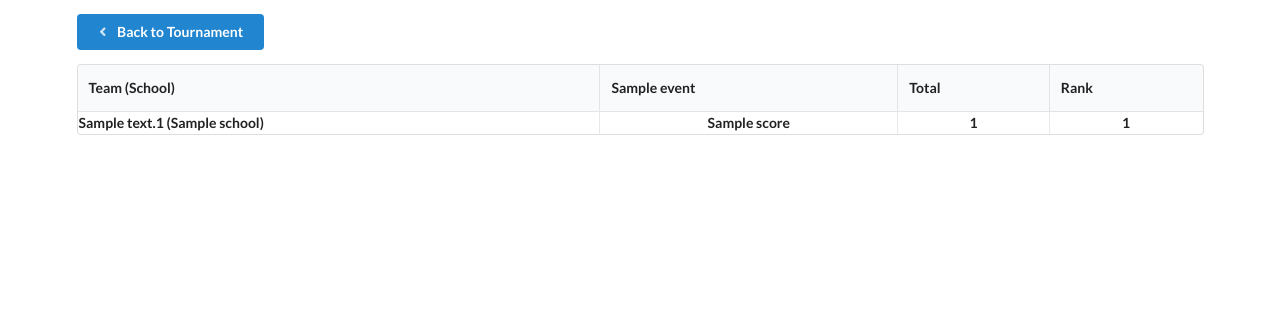
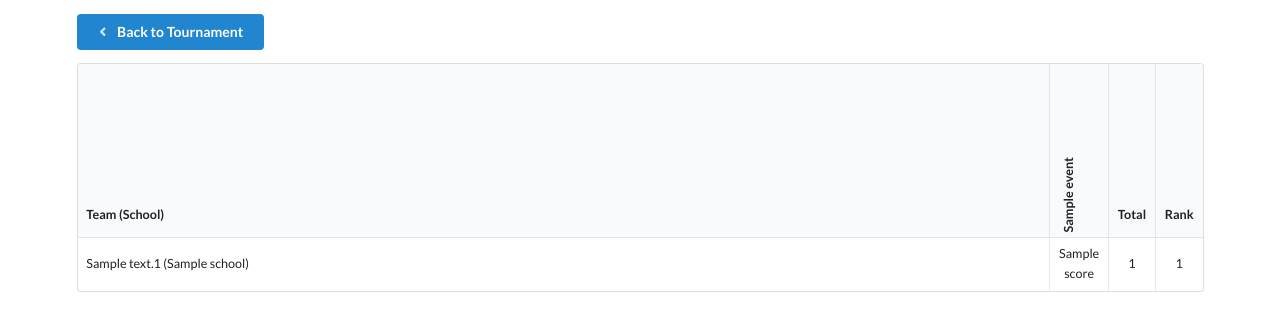
Before and after one commit to mi-yu/scoresheets-server, a Node project: template views/tournaments/results.pug in a window 1280 px wide. Shown: the part 109-440 px from the top of the page. Run offline with Node 20 templates, Linux system fonts and the light colour scheme; the template is opened without the code that fills it: most values are stand-ins (such as "Sample title", 1, 10 or a date in 2020); lists and menus that the app fills with data are empty; some libraries are stand-ins or nearby versions.

Commit message:
some quick formatting fixes for table

```diff
--- a/views/tournaments/results.pug
+++ b/views/tournaments/results.pug
@@ -1,7 +1,7 @@
 extends ../layouts/basic
 
 block content
-    #content(style='overflow-x: scroll;'): .ui.container
+    #content(style='overflow-x: auto;'): .ui.container
         //- a.ui.primary.button(href='/tournaments/manage/' + scoresheetEntry.tournament._id)
         //-     i.angle.left.icon
         //-     | Back to Tournament
@@ -12,21 +12,22 @@ block content
         a.ui.button.primary(href='/tournaments/manage/' + entries[0].tournament._id)
             i.icon.angle.left
             | Back to Tournament
-        table.ui.celled.stackable.table
+        table.ui.celled.collapsing.small.compact.table
             thead
-                th Team (School)
+                th.bottom.aligned.sixteen.wide Team (School)
                 each entry in entries
-                    th= entry.event.name
-                th Total
-                th Rank
+                    th.one.wide
+                        div(style='transform: rotate(-90deg) translateY(45%) translateX(-500%); white-space: nowrap; width: 15px; height: 150px;')= entry.event.name
+                th.bottom.aligned Total
+                th.bottom.aligned Rank
             tbody
                 each team in teams
                     tr
-                        th= team.division + team.teamNumber + ' (' + team.school + ')'
+                        td= team.division + team.teamNumber + ' (' + team.school + ')'
                         each score in team.scores
-                            th.center.aligned= score
-                        th.center.aligned= team.totalScore
-                        th.center.aligned= team.rank
+                            td.center.aligned= score
+                        td.center.aligned= team.totalScore
+                        td.center.aligned= team.rank
 
 
         .spacer
```
Also changed, not shown: routes/tournaments.js (+6 -1 lines).
